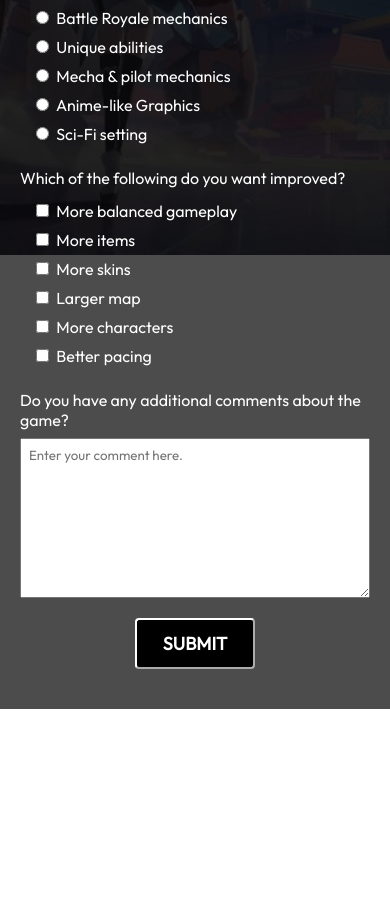
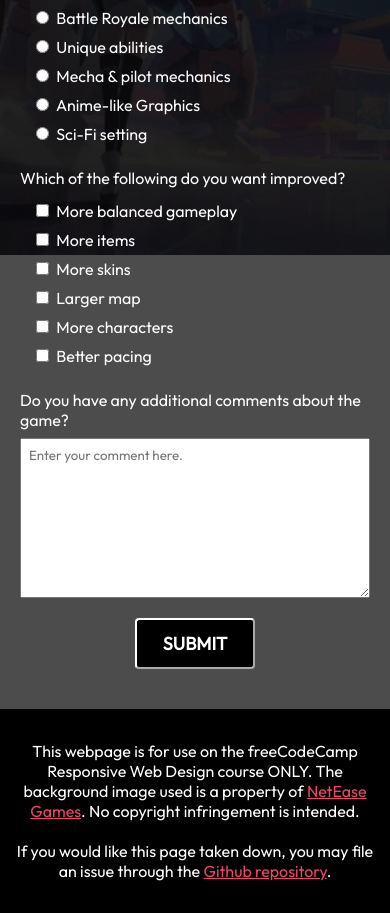
Before and after one commit to SaiKiru/fcc-survey-form, a plain HTML site: page index.html in a window 390 px wide. Shown: the part 589-1502 px from the top of the page. Before the commit the page ends 1298 px from the top, so only its background shows below. Drawn offline with Linux system fonts and the light colour scheme.

Commit message:
Add copyyright notice

```diff
--- a/index.html
+++ b/index.html
@@ -116,6 +116,11 @@
   </div>
 
   <div id="bg-img"></div>
+  <p id="notice">
+    This webpage is for use on the freeCodeCamp Responsive Web Design course ONLY. The background image used is a property of <a href="https://www.neteasegames.com/" target="_blank">NetEase Games</a>. No copyright infringement is intended.
+    <br /><br />
+    If you would like this page taken down, you may file an issue through the <a href="https://github.com/SaiKiru/fcc-survey-form" target="_blank">Github repository</a>.
+  </p>
   <script src="https://cdn.freecodecamp.org/testable-projects-fcc/v1/bundle.js"></script>
 </body>
 </html>
--- a/style.css
+++ b/style.css
@@ -123,6 +123,17 @@ legend {
     cursor: pointer;
 }
 
+#notice {
+    margin-top: 120px;
+    padding: 32px 16px;
+    text-align: center;
+    background-color: hsla(0, 0%, 0%, 0.7);
+}
+
+#notice a {
+    color: rgb(236, 71, 107);
+}
+
 @media screen and (max-width: 720px) {
     header {
         padding: 40px 10px;
@@ -136,4 +147,9 @@ legend {
         border-radius: 0px;
         padding: 20px;
     }
+
+    #notice {
+        margin: 0px;
+        background-color: black;
+    }
 }
```
